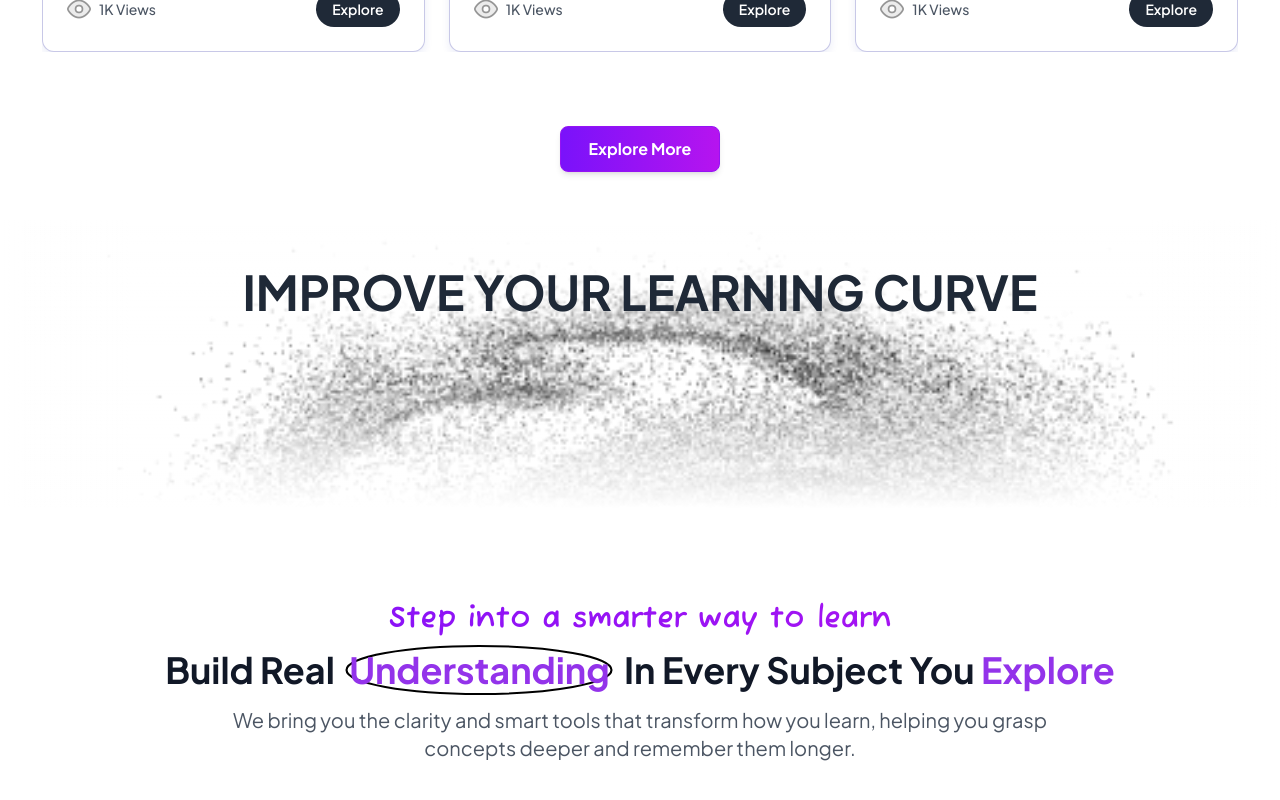
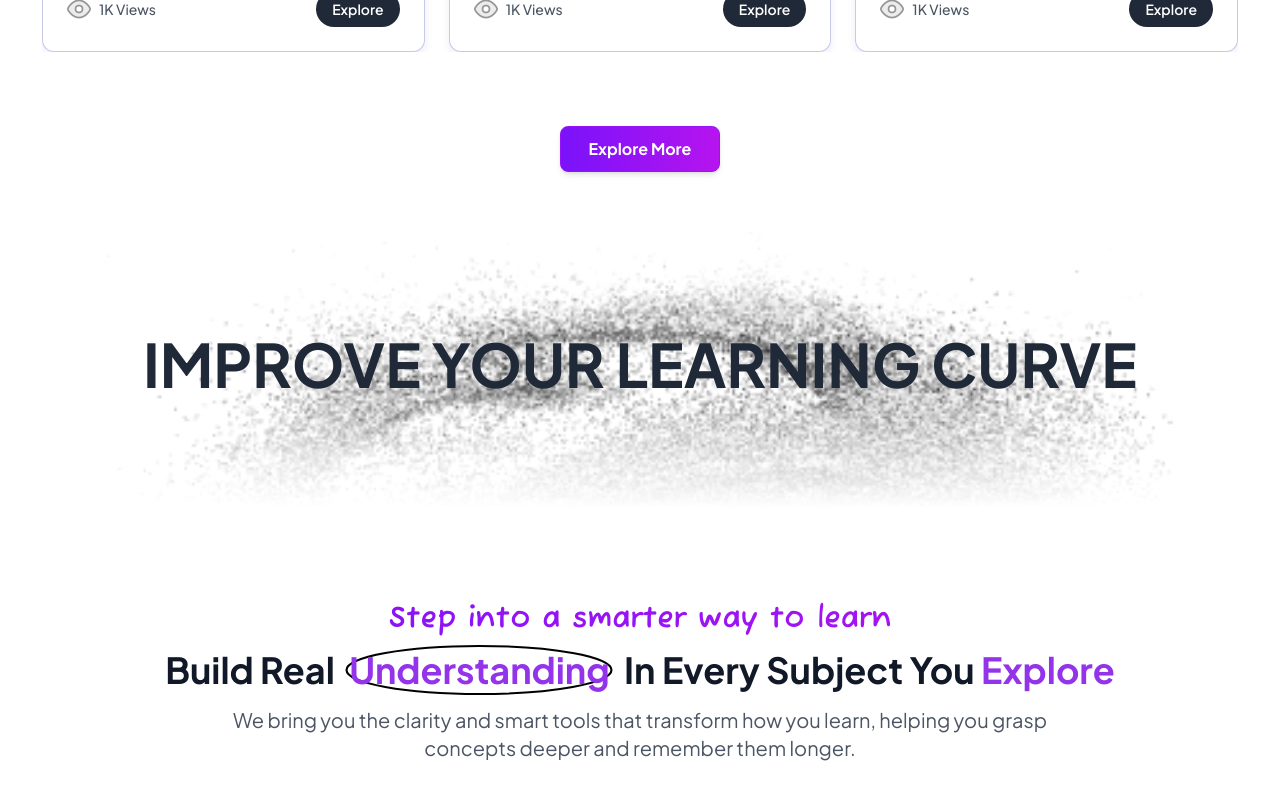
Before and after one commit to sathprithikas4824/eduPlatformUser, a Next.js app in the folder apps/web/: page / in a window 1280 px wide. Shown: the part 1472-2272 px from the top of the page. Built offline with nearby package versions, Linux system fonts and the light colour scheme.

Commit message:
cloud size fixed

```diff
--- a/apps/web/app/components/layout/ExploreTopics.tsx
+++ b/apps/web/app/components/layout/ExploreTopics.tsx
@@ -1310,6 +1310,13 @@ const ExploreTopics = () => {
 
       {/* SEAMLESS CLOUD TRANSITION */}
       <div className="w-full relative h-40 sm:h-48 md:h-56 lg:h-64 xl:h-72 overflow-hidden bg-white -mt-8 sm:-mt-10 md:-mt-12 lg:-mt-14 xl:-mt-16">
+        {/* Text Overlay */}
+        <div className="absolute inset-0 z-20 flex items-center justify-center">
+          <h2 className="text-2xl sm:text-3xl md:text-4xl lg:text-5xl xl:text-6xl font-bold text-gray-800 text-center px-4">
+            IMPROVE YOUR LEARNING CURVE
+          </h2>
+        </div>
+
         {/* Single Cloud Image - Full Width */}
         <img
           src="/images/Pencil-Shadow.png"
@@ -1322,15 +1329,8 @@ const ExploreTopics = () => {
             objectPosition: "center 30%",
           }}
         />
-
-        {/* Responsive Text Overlay */}
-        <div className="absolute inset-0 z-20 flex items-start justify-center pt-4 sm:pt-6 md:pt-8 lg:pt-10 xl:pt-12">
-          <h2 className="text-xl sm:text-2xl md:text-3xl lg:text-4xl xl:text-5xl font-bold text-gray-800 text-center px-4">
-            IMPROVE YOUR LEARNING CURVE
-          </h2>
-        </div>
-
         {/* Seamless Gradient Blending Overlays */}
+        {/* Top gradient - fade to white above */}
         <div
           className="absolute top-0 left-0 right-0 z-10"
           style={{
@@ -1339,7 +1339,7 @@ const ExploreTopics = () => {
               "linear-gradient(to bottom, rgba(255,255,255,1) 0%, rgba(255,255,255,0.7) 40%, rgba(255,255,255,0) 100%)",
           }}
         />
-
+        {/* Bottom gradient - fade to white below */}
         <div
           className="absolute bottom-0 left-0 right-0 z-10"
           style={{
@@ -1348,7 +1348,7 @@ const ExploreTopics = () => {
               "linear-gradient(to top, rgba(255,255,255,1) 0%, rgba(255,255,255,0.7) 40%, rgba(255,255,255,0) 100%)",
           }}
         />
-
+        {/* Left gradient - soft edge */}
         <div
           className="absolute top-0 bottom-0 left-0 z-10"
           style={{
@@ -1357,7 +1357,7 @@ const ExploreTopics = () => {
               "linear-gradient(to right, rgba(255,255,255,0.6) 0%, rgba(255,255,255,0) 100%)",
           }}
         />
-
+        {/* Right gradient - soft edge */}
         <div
           className="absolute top-0 bottom-0 right-0 z-10"
           style={{
```
